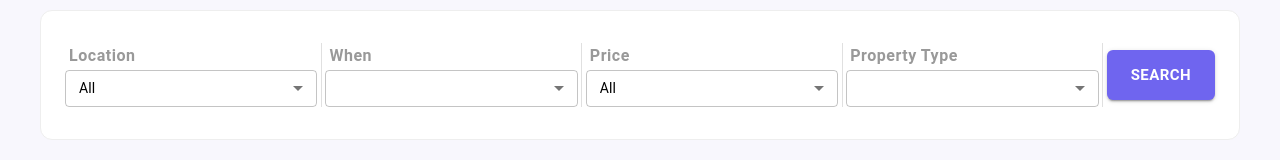
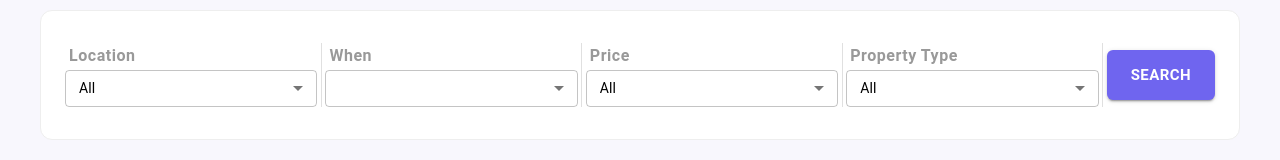
Before and after one commit to Inventor77/Rent-a-Property, a React (Create React App) app: page / in a window 1280 px wide. Shown: the part 224-384 px from the top of the page. Built offline with nearby package versions, Linux system fonts and the light colour scheme.

Commit message:
added propertyType menu items  to filter

```diff
--- a/src/components/Filter/Filter.jsx
+++ b/src/components/Filter/Filter.jsx
@@ -27,10 +27,12 @@ const StyledFormHelperText = styled(FormHelperText)(({ theme }) => ({
 
 const LOCATION = ["All"];
 const PRICE_RANGE = ["All", 500, 1500, 2500];
+const PROPERTY_TYPE = ["All", "Apartment", "Villa", "2-BHK"];
 
 function Filter() {
-	const [location, setLocation] = useState("All");
-	const [priceRange, setPriceRange] = useState("All");
+	const [location, setLocation] = useState(LOCATION[0]);
+	const [priceRange, setPriceRange] = useState(PRICE_RANGE[0]);
+	const [propertyType, setPropertyType] = useState(PROPERTY_TYPE[0]);
 
 	return (
 		<Container className='filter_container'>
@@ -71,9 +73,14 @@ function Filter() {
 			<FormControl size='small' sx={{ width: "25ch" }} variant='outlined'>
 				<StyledFormHelperText>Property Type</StyledFormHelperText>
 				<StyledSelect
-				// value={}
-				// onChange={handleChange}
-				></StyledSelect>
+					value={propertyType}
+					onChange={(e) => setPropertyType(e.target.value)}>
+					{PROPERTY_TYPE.map((val) => (
+						<MenuItem key={val} value={val}>
+							{val}
+						</MenuItem>
+					))}
+				</StyledSelect>
 			</FormControl>
 			<Divider orientation='vertical' flexItem />
 			<Button variant='contained' className='search_btn'>
```
